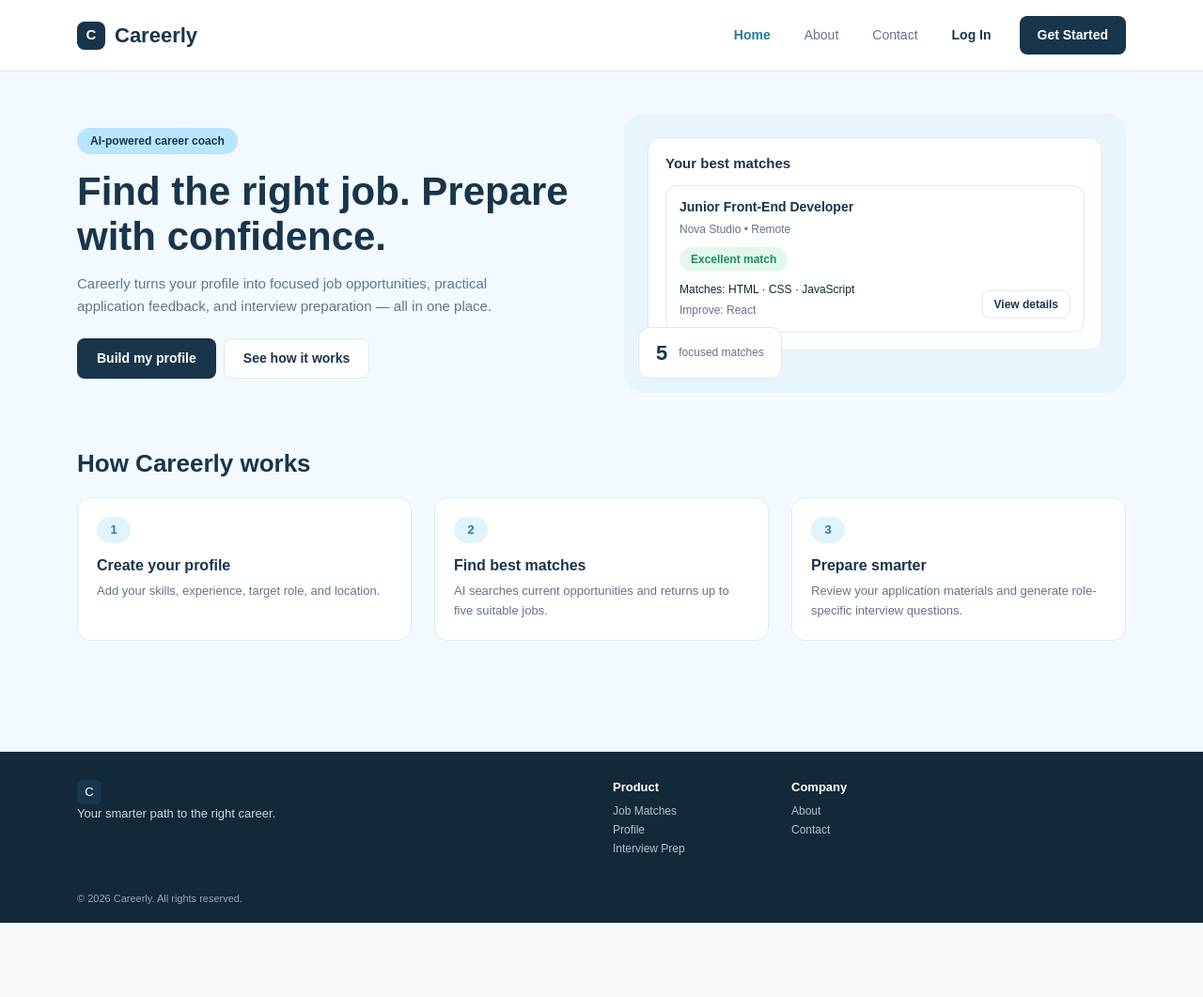
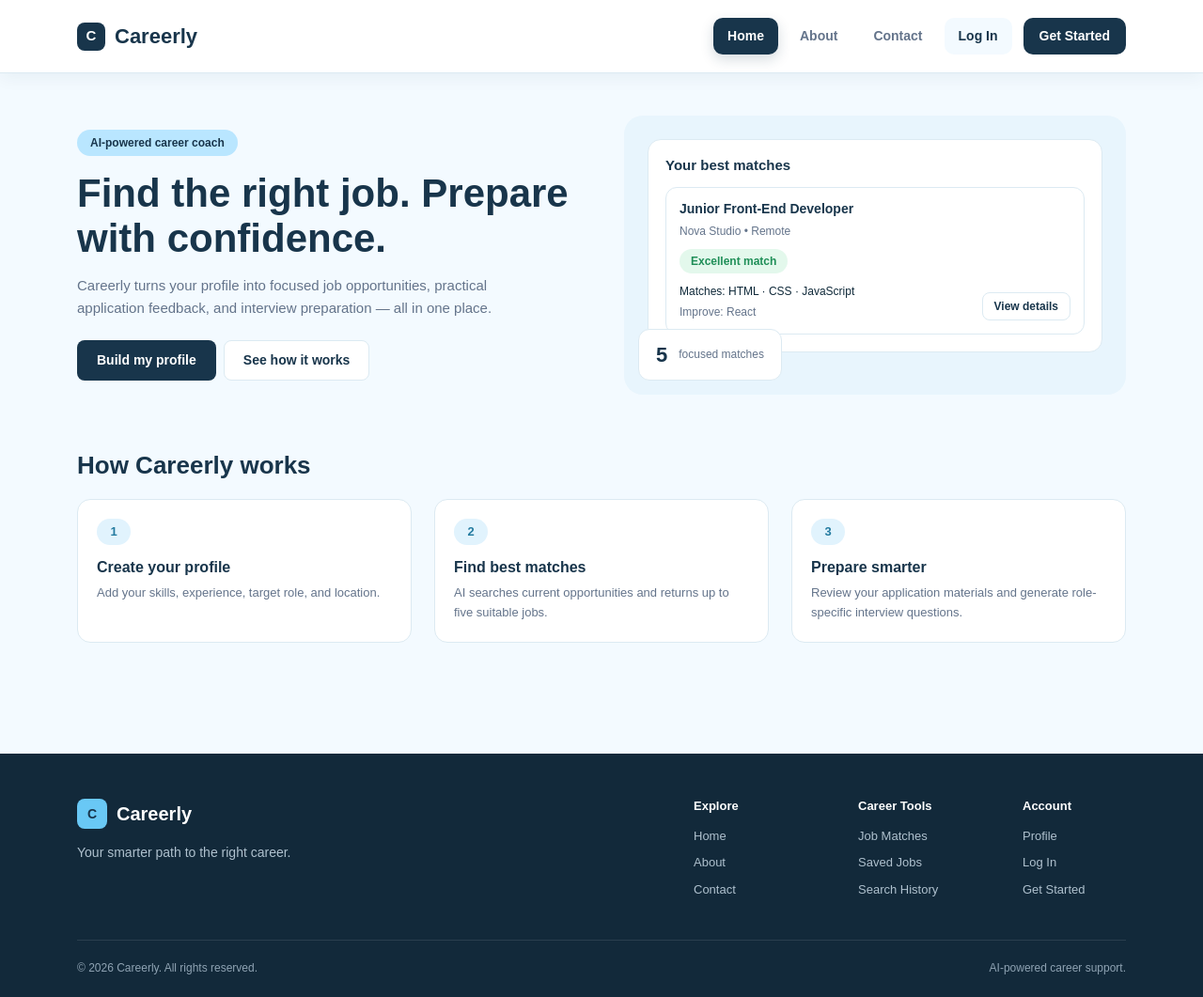
Before and after one commit to wejhatim-tech/Careerly, a Django app: page / in a window 1280 px wide. Shown: the whole page at 94% size. Before the commit the page ends 982 px from the top, so only its background shows below. Run offline with Django 5.2, Linux system fonts and the light colour scheme.

Commit message:
Unify navbar styles and improve footer

```diff
--- a/careerly_app/static/css/navbar.css
+++ b/careerly_app/static/css/navbar.css
@@ -1,12 +1,3 @@
-.public-navbar {
-    min-height: 76px;
-    background-color: var(--white);
-    border-bottom: 1px solid var(--border);
-    padding: 12px 0;
-    position: relative;
-    z-index: 10;
-}
-
 .careerly-brand {
     display: flex;
     align-items: center;
@@ -34,53 +25,125 @@
     font-weight: 700;
 }
 
-.public-navbar .nav-link {
+/* Shared Navbar Style */
+.public-navbar,
+.user-navbar,
+.admin-navbar {
+    min-height: 78px;
+    background-color: var(--white);
+    border-bottom: 1px solid var(--border);
+    box-shadow: 0 4px 18px rgba(24, 53, 75, 0.06);
+    padding: 10px 0;
+}
+
+.public-navbar .navbar-nav,
+.user-navbar .navbar-nav,
+.admin-navbar .navbar-nav {
+    gap: 6px;
+}
+
+.public-navbar .nav-link,
+.user-navbar .nav-link,
+.admin-navbar .nav-link {
     color: var(--muted);
     font-size: 14px;
-    font-weight: 500;
-    padding-left: 14px !important;
-    padding-right: 14px !important;
+    font-weight: 600;
+    padding: 9px 15px !important;
+    border-radius: 10px;
+    transition: background-color 0.2s ease, color 0.2s ease, transform 0.2s ease;
 }
 
-.public-navbar .nav-link:hover {
-    color: var(--secondary);
+.public-navbar .nav-link:hover,
+.user-navbar .nav-link:hover,
+.admin-navbar .nav-link:hover {
+    color: var(--primary);
+    background-color: var(--background);
+    transform: translateY(-1px);
 }
 
-.public-navbar .nav-link.active {
-    color: var(--secondary);
-    font-weight: 600;
+.public-navbar .nav-link.active,
+.user-navbar .nav-link.active,
+.admin-navbar .nav-link.active {
+    color: var(--white);
+    background-color: var(--primary);
+    font-weight: 700;
+    box-shadow: 0 5px 14px rgba(24, 53, 75, 0.18);
 }
 
-.login-link {
-    color: var(--primary) !important;
-    font-weight: 600 !important;
+/* Logout */
+.user-navbar .logout-link,
+.admin-navbar .logout-link {
+    color: #B42318;
+    background-color: #FFF5F4;
+    font-weight: 700;
+    margin-left: 4px;
 }
 
-.get-started-btn {
+.user-navbar .logout-link:hover,
+.admin-navbar .logout-link:hover {
+    color: var(--white);
+    background-color: #B42318;
+}
+
+/* Public Login */
+.public-navbar .login-link {
+    color: var(--primary);
+    background-color: var(--background);
+}
+
+/* Get Started */
+.public-navbar .get-started-btn {
     background-color: var(--primary);
     color: var(--white);
-    border-radius: 8px;
-    padding: 9px 18px;
+    border-radius: 10px;
+    padding: 9px 17px;
     font-size: 14px;
-    font-weight: 600;
-    margin-left: 8px;
+    font-weight: 700;
+    margin-left: 4px;
+    border: none;
+    transition: background-color 0.2s ease, transform 0.2s ease;
 }
 
-.get-started-btn:hover {
+.public-navbar .get-started-btn:hover {
     background-color: var(--secondary);
     color: var(--white);
+    transform: translateY(-1px);
 }
 
 @media (max-width: 991px) {
-    .public-navbar .navbar-collapse {
-        padding-top: 15px;
+    .public-navbar .navbar-collapse,
+    .user-navbar .navbar-collapse,
+    .admin-navbar .navbar-collapse {
+        padding: 16px 0;
     }
 
-    .get-started-btn {
+    .public-navbar .navbar-nav,
+    .user-navbar .navbar-nav,
+    .admin-navbar .navbar-nav {
+        align-items: stretch !important;
+        gap: 7px;
+    }
+
+    .public-navbar .nav-link,
+    .user-navbar .nav-link,
+    .admin-navbar .nav-link {
+        width: 100%;
+        padding: 10px 14px !important;
+    }
+
+    .public-navbar .get-started-btn {
+        width: 100%;
         margin-left: 0;
-        margin-top: 8px;
+        margin-top: 4px;
+    }
+
+    .user-navbar .logout-link,
+    .admin-navbar .logout-link {
+        margin-left: 0;
+        margin-top: 5px;
     }
 }
+
 .user-navbar {
     min-height: 78px;
     background-color: var(--white);
--- a/careerly_app/static/css/style.css
+++ b/careerly_app/static/css/style.css
@@ -365,46 +365,118 @@ body {
 /* Footer */
 .careerly-footer {
     background-color: #12293A;
-    padding: 30px 0 18px;
-}
-
-.footer-icon {
-    width: 26px;
-    height: 26px;
+    color: var(--white);
+    padding: 48px 0 22px;
+}
+
+.footer-main {
+    display: flex;
+    justify-content: space-between;
+    gap: 70px;
+    padding-bottom: 35px;
+}
+
+.footer-brand-area {
+    max-width: 300px;
+}
+
+.footer-brand {
+    display: inline-flex;
+    align-items: center;
+    gap: 10px;
+    color: var(--white);
+    font-size: 20px;
+    font-weight: 700;
+    text-decoration: none;
+    margin-bottom: 14px;
+}
+
+.footer-brand:hover {
+    color: var(--white);
+}
+
+.footer-brand-icon {
     display: flex;
     align-items: center;
     justify-content: center;
-    background-color: var(--primary);
-    color: var(--white);
-    border-radius: 6px;
+    width: 32px;
+    height: 32px;
+    background-color: var(--accent);
+    color: var(--primary);
+    border-radius: 8px;
+    font-size: 14px;
+    font-weight: 700;
+}
+
+.footer-text {
+    color: #AFC1CE;
+    font-size: 14px;
+    line-height: 1.6;
+    margin-bottom: 0;
+}
+
+.footer-links-area {
+    display: flex;
+    gap: 65px;
+}
+
+.footer-column {
+    display: flex;
+    flex-direction: column;
+    min-width: 110px;
+}
+
+.footer-column h6 {
+    color: var(--white);
     font-size: 13px;
-}
-
-.footer-text {
-    color: #C9D6E0;
+    font-weight: 700;
+    margin-bottom: 14px;
+}
+
+.footer-column a {
+    color: #AFC1CE;
     font-size: 13px;
-    margin-bottom: 0;
-}
-
-.footer-heading {
-    color: var(--white);
-    font-size: 13px;
-    font-weight: 700;
-    margin-bottom: 8px;
-}
-
-.footer-link {
-    display: block;
-    color: #AFC1CE;
+    text-decoration: none;
+    margin-bottom: 9px;
+    transition: color 0.2s ease, transform 0.2s ease;
+}
+
+.footer-column a:hover {
+    color: var(--accent);
+    transform: translateX(3px);
+}
+
+.footer-bottom {
+    display: flex;
+    justify-content: space-between;
+    align-items: center;
+    border-top: 1px solid rgba(255, 255, 255, 0.1);
+    padding-top: 20px;
+}
+
+.footer-bottom p,
+.footer-bottom span {
+    color: #8FA3B3;
     font-size: 12px;
-    text-decoration: none;
-    margin-bottom: 2px;
-}
-
-.footer-copy {
-    color: #8FA3B3;
-    font-size: 11px;
-    margin: 18px 0 0;
+    margin: 0;
+}
+
+@media (max-width: 768px) {
+    .footer-main {
+        flex-direction: column;
+        gap: 35px;
+    }
+
+    .footer-links-area {
+        flex-wrap: wrap;
+        gap: 35px;
+    }
+
+    .footer-bottom {
+        flex-direction: column;
+        align-items: flex-start;
+        gap: 7px;
+    }
 }
 
 /* Profile Page */
--- a/careerly_app/templates/partials/footer.html
+++ b/careerly_app/templates/partials/footer.html
@@ -1,25 +1,53 @@
 <footer class="careerly-footer">
     <div class="container">
-        <div class="row">
-            <div class="col-md-6 mb-3">
-                <span class="footer-icon">C</span>
-                <p class="footer-text">Your smarter path to the right career.</p>
+
+        <div class="footer-main">
+
+            <div class="footer-brand-area">
+                <a href="/" class="footer-brand">
+                    <span class="footer-brand-icon">C</span>
+                    <span>Careerly</span>
+                </a>
+
+                <p class="footer-text">
+                    Your smarter path to the right career.
+                </p>
             </div>
 
-            <div class="col-6 col-md-2 mb-3">
-                <h6 class="footer-heading">Product</h6>
-                <a href="/dashboard" class="footer-link">Job Matches</a>
-                <a href="/profile" class="footer-link">Profile</a>
-                <a href="/dashboard" class="footer-link">Interview Prep</a>
+            <div class="footer-links-area">
+
+                <div class="footer-column">
+                    <h6>Explore</h6>
+                    <a href="/">Home</a>
+                    <a href="/about">About</a>
+                    <a href="/contact">Contact</a>
+                </div>
+
+                <div class="footer-column">
+                    <h6>Career Tools</h6>
+                    <a href="/dashboard">Job Matches</a>
+                    <a href="/favorites">Saved Jobs</a>
+                    <a href="/history">Search History</a>
+                </div>
+
+                <div class="footer-column">
+                    <h6>Account</h6>
+                    <a href="/profile">Profile</a>
+                    <a href="/login">Log In</a>
+                    <a href="/register">Get Started</a>
+                </div>
+
             </div>
 
-            <div class="col-6 col-md-2 mb-3">
-                <h6 class="footer-heading">Company</h6>
-                <a href="/about" class="footer-link">About</a>
-                <a href="/contact" class="footer-link">Contact</a>
-            </div>
         </div>
 
-        <p class="footer-copy">&copy; 2026 Careerly. All rights reserved.</p>
+        <div class="footer-bottom">
+            <p>&copy; 2026 Careerly. All rights reserved.</p>
+
+            <span>
+                AI-powered career support.
+            </span>
+        </div>
+
     </div>
 </footer>
```
Also changed, not shown: careerly_app/templates/partials/admin_nav.html (+13 -4 lines).
